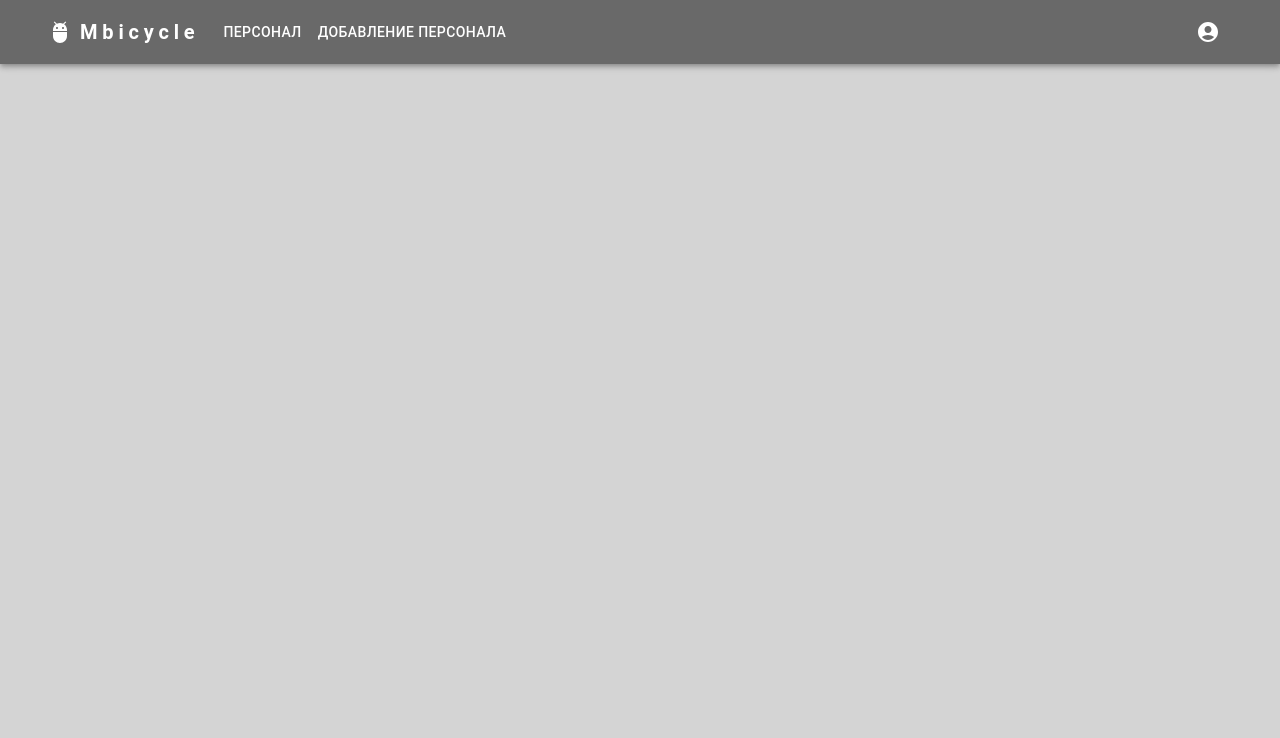
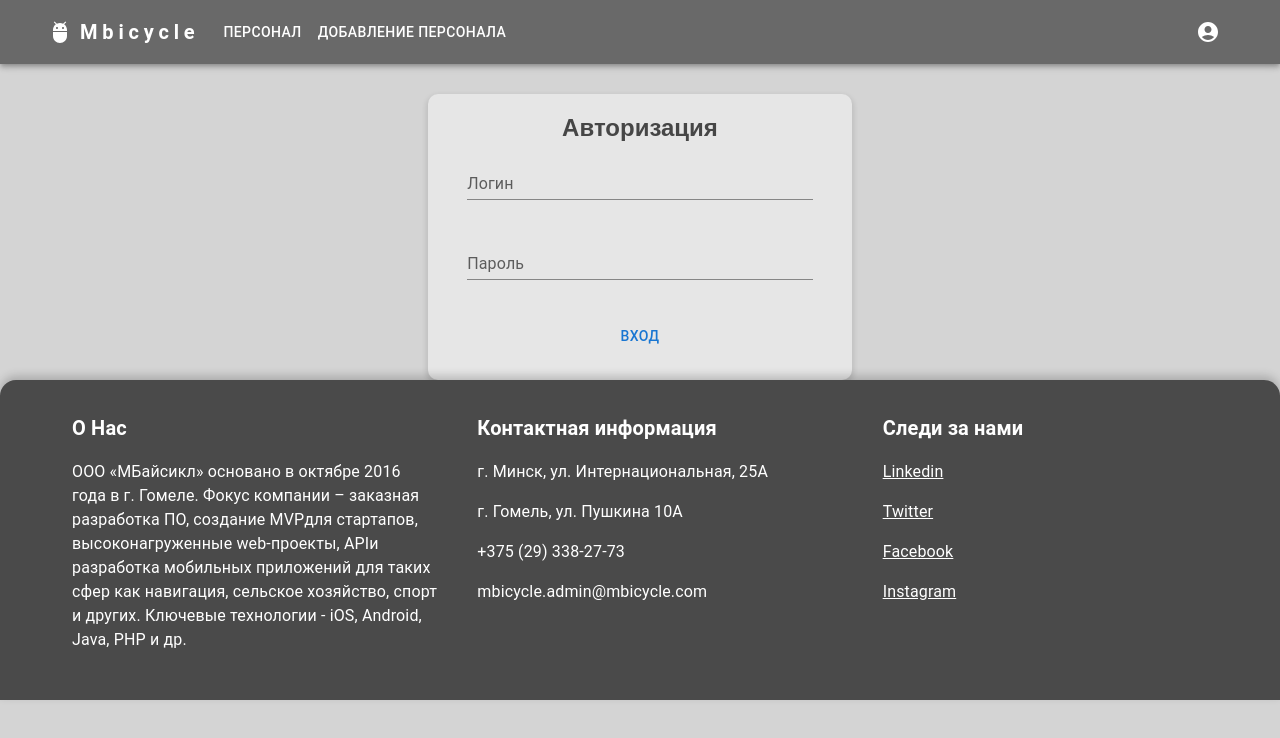
Before and after one commit to Elizaveta-Ast/Mbicycle_project, a React (Create React App) app in the folder project_1/: page /auth in a window 1280 px wide. Shown: the top 738 px of the page. Built offline with nearby package versions, Linux system fonts and the light colour scheme; a web font is replaced by a local one.

Commit message:
+ общая форма авторизации, +подвал сайта, +изменения в шапке, actions.js

```diff
--- a/project_1/src/App.js
+++ b/project_1/src/App.js
@@ -14,9 +14,8 @@ import ProjectsPage from "./components/Cards/ProjectsPage";
 import JavaUsers from "./components/Users/JavaUsers";
 import NETUsers from "./components/Users/NETUsers";
 import FlutterUsers from "./components/Users/FlutterUsers";
-import EntrUser from "./components/Forms/EntrUser";
-import EntrAdmin from "./components/Forms/EntrAdmin";
-import UserAccaunt from "./components/Accaunts/UserAccaunt";
+import Auth from "./components/Forms/Auth";
+import Footer from "./components/Footer";
 
 function App() {
   return (
@@ -36,23 +35,16 @@ function App() {
               }
             />
 
-            <Route path="/userAccaunt" element={
+            {/* <Route path="/userAccaunt" element={
                 <aside>
                   <UserAccaunt />
                 </aside>
               }
-            />
+            /> */}
 
-            <Route path="/entrUser" element={
+            <Route path="/auth" element={
                 <aside>
-                  <EntrUser />
-                </aside>
-              }
-            />
-
-            <Route path="/entrAdmin" element={
-                <aside>
-                  <EntrAdmin />
+                  <Auth />
                 </aside>
               }
             />
@@ -91,6 +83,7 @@ function App() {
             <Route path="/flutter-users" element={ <FlutterUsers /> } />
 
           </Routes>
+          <Footer />
         </div>
       </BrowserRouter>
     </Provider>
--- a/project_1/src/components/Accaunts/UserAccaunt.js
+++ b/project_1/src/components/Accaunts/UserAccaunt.js
@@ -10,7 +10,7 @@ import axios from "axios";
 
 const theme = createTheme();
 
-function UserAccount({ user, onDelete }) {
+function UserAccaunt({ user, onDelete }) {
   const navigate = useNavigate();
   const matchesMobile = useMediaQuery(theme.breakpoints.down("xs"));
   const matchesDesktop = useMediaQuery(theme.breakpoints.down("md"));
@@ -136,3 +136,5 @@ const mapDispatchToProps = (dispatch) => ({
 });
 
 export default connect(null, mapDispatchToProps)(UserAccount);
+
+export default UserAccaunt;
--- /dev/null
+++ b/project_1/src/components/Footer.js
@@ -0,0 +1,86 @@
+import React from "react";
+import { makeStyles } from "@material-ui/core/styles";
+import Grid from "@material-ui/core/Grid";
+import Typography from "@material-ui/core/Typography";
+
+const useStyles = makeStyles((theme) => ({
+  footer: {
+    backgroundColor: "#4a4a4a",
+    borderRadius: "16px 16px 0 0",
+    boxShadow: "0 -4px 10px 0 rgba(0, 0, 0, 0.2)",
+    padding: "32px",
+  },
+  gridContainer: {
+    justifyContent: "space-around",
+  },
+  sectionTitle: {
+    marginBottom: "16px",
+    marginLeft: "40px",
+    fontWeight: "bold",
+  },
+  sectionContent: {
+    marginBottom: "16px",
+    marginLeft: "40px",
+  },
+  link: {
+    color: "#fff",
+    "&:hover": {
+      color: "#808080",
+    },
+  },
+}));
+
+const Footer = () => {
+  const classes = useStyles();
+
+  return (
+    <footer className={classes.footer}>
+      <Grid container className={classes.gridContainer}>
+        <Grid item xs={12} sm={4}>
+          <Typography variant="h6" className={classes.sectionTitle}>
+            О Нас
+          </Typography>
+          <Typography variant="body1" className={classes.sectionContent}>
+          ООО «МБайсикл» основано в октябре 2016 года в г. Гомеле. Фокус компании – заказная разработка ПО, создание MVPдля стартапов, высоконагруженные web-проекты, APIи разработка мобильных приложений для таких сфер как навигация, сельское хозяйство, спорт и других. Ключевые технологии - iOS, Android, Java, PHP и др.
+          </Typography>
+        </Grid>
+        <Grid item xs={12} sm={4}>
+          <Typography variant="h6" className={classes.sectionTitle}>
+            Контактная информация
+          </Typography>
+          <Typography variant="body1" className={classes.sectionContent}>
+           г. Минск, ул. Интернациональная, 25А
+          </Typography>
+          <Typography variant="body1" className={classes.sectionContent}>
+            г. Гомель,  ул. Пушкина 10А
+          </Typography>
+          <Typography variant="body1" className={classes.sectionContent}>
+          +375 (29) 338-27-73
+          </Typography>
+          <Typography variant="body1" className={classes.sectionContent}>
+            mbicycle.admin@mbicycle.com
+          </Typography>
+        </Grid>
+        <Grid item xs={12} sm={4}>
+          <Typography variant="h6" className={classes.sectionTitle}>
+            Следи за нами
+          </Typography>
+          <Typography variant="body1" className={classes.sectionContent}>
+            <a href="https://www.linkedin.com/company/mbicycle/" className={classes.link}>Linkedin</a>
+          </Typography>
+          <Typography variant="body1" className={classes.sectionContent}>
+            <a href="https://twitter.com/mbicycle_com" className={classes.link}>Twitter</a>
+          </Typography>
+          <Typography variant="body1" className={classes.sectionContent}>
+            <a href="https://www.facebook.com/MBicycleCo/" className={classes.link}>Facebook</a>
+          </Typography>
+          <Typography variant="body1" className={classes.sectionContent}>
+            <a href="https://www.instagram.com/mbicycle_team/" className={classes.link}>Instagram</a>
+          </Typography>
+        </Grid>
+      </Grid>
+    </footer>
+  );
+};
+
+export default Footer;
--- a/project_1/src/components/Forms/AddUser.js
+++ b/project_1/src/components/Forms/AddUser.js
@@ -88,8 +88,10 @@ function AddUser({ user, onAdd, onEdit }) {
       }
       setFormData({
         username: "",
+        firstname: "",
+        lastname:"",
+        phoneNumbers: "",
         password:"",
-        role: "",
         rate: 0,
         photo: "",
         age: 1,
@@ -173,8 +175,9 @@ function AddUser({ user, onAdd, onEdit }) {
       {Object.keys(formData).map((key) => (
         errors[key] && key !== 'global' && <div key={key} style={{ color: "red" }}>{errors[key]}</div>
       ))}
-
-      <TextField className={classes.input} variant="standard" label="Имя и фамилия" name="username" value={formData.username} onChange={handleChange}/>
+      <TextField className={classes.input} variant="standard" label="Имя" name="firstname" value={formData.firstname} onChange={handleChange}/>
+      <TextField className={classes.input} variant="standard" label="Фамилия" name="lastname" value={formData.lastname} onChange={handleChange}/>
+      <TextField className={classes.input} variant="standard" label="Логин" name="username" value={formData.username} onChange={handleChange}/>
       <TextField className={classes.input} variant="standard" label="Пароль" name="password" value={formData.password} onChange={handleChange}  type="password"/>
       <TextField className={classes.input} variant="standard" label="Роль" name="role" value={formData.role} onChange={handleChange}/>
       <TextField className={classes.input} variant="standard" label="Ставка" name="rate" value={formData.rate} onChange={handleChange}/>
--- a/project_1/src/components/Forms/EntrUser.js
+++ b/project_1/src/components/Forms/Auth.js
@@ -3,7 +3,7 @@ import Button from "@mui/material/Button";
 import { makeStyles } from "@mui/styles";
 import TextField from "@mui/material/TextField";
 
-function EntrUser({ user }) {
+function Auth({ user }) {
 
   const [formData, setFormData] = useState({
     username: "",
@@ -33,13 +33,47 @@ function EntrUser({ user }) {
       newErrors.username = "Логин пользователя должно содержать не менее 3 символов";
     }
 
-    if (formData.password.length < 6) {
-      newErrors.password = "Пароль должен содержать не менее 6 символов";
+    if (formData.password.length < 2) {
+      newErrors.password = "Пароль должен содержать не менее 3 символов";
     }
 
     setErrors(newErrors);
 
     return Object.keys(newErrors).length === 0;
+  };
+
+  // Функция для отправки запроса авторизации
+  const handleSubmit = async (e) => {
+    e.preventDefault();
+
+    if (!validateForm()) {
+      return;
+    }
+
+    // отправка запроса авторизации на сервер
+    try {
+      const response = await fetch('http://localhost:8082/users', {
+        method: 'POST',
+        headers: {
+          'Content-Type': 'application/json',
+          'Cookie': 'PHPSESSID=t9k86qubdkgbbd3ur891gijtp1; JSESSIONID=AC1820E214E4DF3DBAEEA03508207355',
+        },
+        body: JSON.stringify(formData),
+      });
+
+      const data = await response.json();
+
+      // Обработка ответа сервера
+      if (response.ok) {
+        // Успешная авторизация
+        console.log('Успешная авторизация', data);
+      } else {
+        // Ошибка авторизации
+        setErrors({ global: data.message });
+      }
+    } catch (error) {
+      console.error('Ошибка авторизации:', error);
+    }
   };
 
 
@@ -106,8 +140,8 @@ function EntrUser({ user }) {
   const classes = useStyles();
 
   return (
-    <form className={classes.form}>
-      <div className={classes.label}>Авторизация сотрудника</div>
+    <form className={classes.form} onSubmit={handleSubmit}>
+      <div className={classes.label}>Авторизация</div>
 
       {errors.global && <div style={{ color: "red" }}>{errors.global}</div>}
       {Object.keys(formData).map((key) => (
@@ -117,9 +151,9 @@ function EntrUser({ user }) {
       <TextField className={classes.input} variant="standard" label="Логин" name="username" value={formData.username} onChange={handleChange}/>
       <TextField className={classes.input} variant="standard" label="Пароль" name="password" type="password" value={formData.password} onChange={handleChange}/>
 
-      <Button type="submit"  className={classes.button}>Вход</Button>
+      <Button type="submit"  className={classes.button} >Вход</Button>
     </form>
   );
 }
 
-export default EntrUser;
+export default Auth;
--- a/project_1/src/components/Header.js
+++ b/project_1/src/components/Header.js
@@ -184,8 +184,7 @@ function Header() {
                 open={Boolean(anchorEl)}
                 onClose={handleClose}
               >
-                <MenuItem component={Link} to="/entrAdmin" color="inherit" disabled={activePath === "/entrAdmin"} onClick={() => {handlePathChange("/entrAdmin"); handleClose()}}>Вход как администратор</MenuItem>
-                <MenuItem component={Link} to="/entrUser" color="inherit" disabled={activePath === "/entrUser"} onClick={() => {handlePathChange("/entrUser"); handleClose()}}>Вход как сотрудник</MenuItem>
+                <MenuItem component={Link} to="/auth" color="inherit" disabled={activePath === "/auth"} onClick={() => {handlePathChange("/auth"); handleClose()}}>Авторизоваться</MenuItem>
               </Menu>
             </div>
           )}
--- a/project_1/src/components/Redux/actions.js
+++ b/project_1/src/components/Redux/actions.js
@@ -2,7 +2,7 @@ import { setUsersAction, addUserAction, editUserAction, deleteUserAction } from
 
 export const getUsers = () => async (dispatch) => {
   try {
-    const response = await fetch('http://localhost:8082/users');
+    const response = await fetch('http://localhost:8082/get/users');
     const data = await response.json();
     dispatch(setUsersAction(data));
   } catch (error) {
@@ -12,7 +12,7 @@ export const getUsers = () => async (dispatch) => {
 
 export const addUser = (user) => async (dispatch) => {
   try {
-    const response = await fetch('http://localhost:8081/users/register', {
+    const response = await fetch('http://localhost:8082/users/register', {
       method: 'POST',
       headers: {
         'Content-Type': 'application/json',
@@ -20,7 +20,7 @@ export const addUser = (user) => async (dispatch) => {
       body: JSON.stringify(user),
     });
     const data = await response.json();
-    dispatch(addUserAction(data));
+    dispatch({ type: 'ADD_USER', payload: data });
   } catch (error) {
     console.error(error);
   }
```
Also changed, not shown: project_1/src/components/Forms/EntrAdmin.js (deleted, +0 -125 lines).
